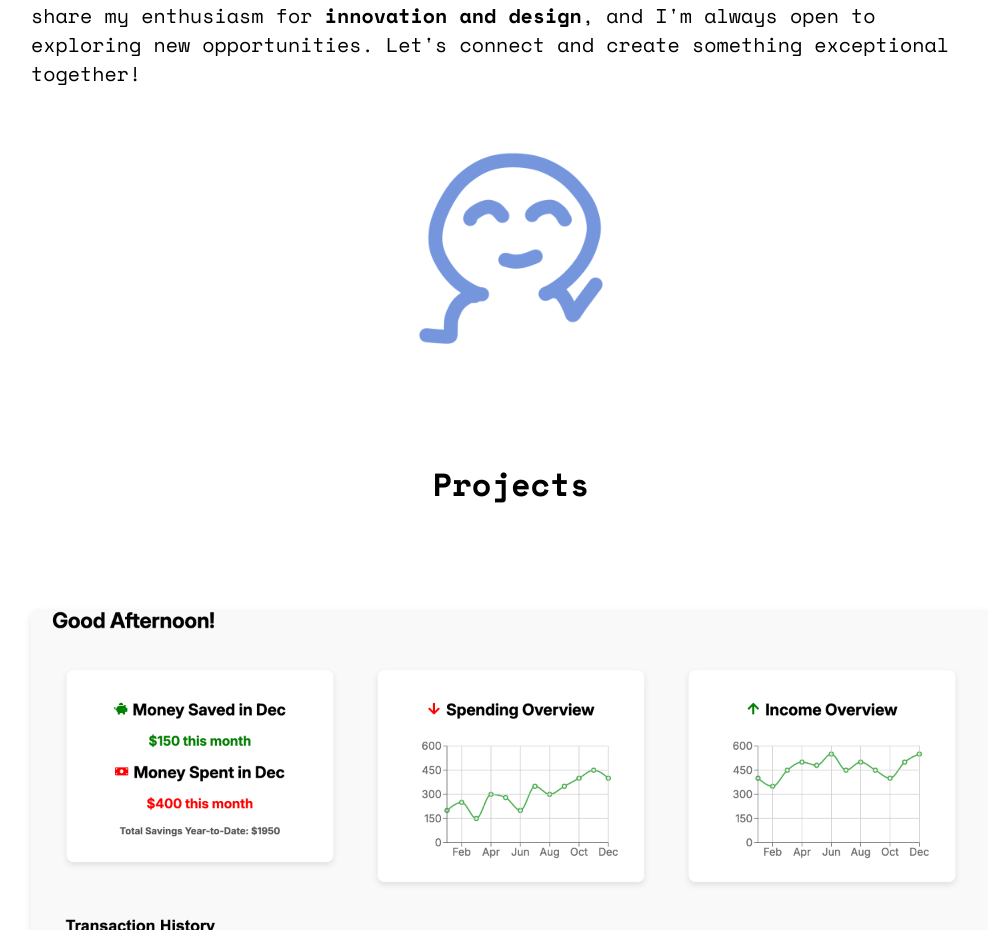
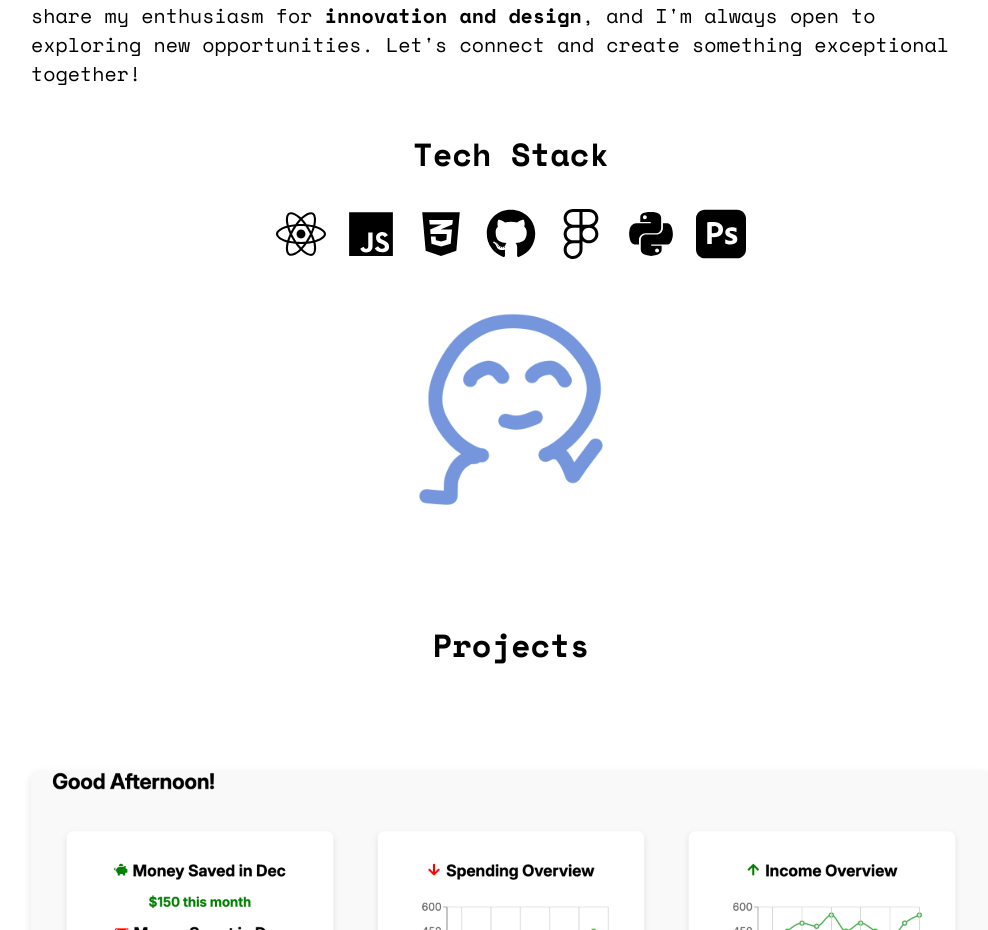
Before and after one commit to isxel/isael-ramirez-portfolio, a React (Vite) app: page / in a window 1280 px wide. Shown: the part 1343-2273 px from the top of the page, without its empty margins (129-1117 px from the left). Built offline with nearby package versions, Linux system fonts and the light colour scheme.

Commit message:
Tech Stack Included. CSS file added for About page

```diff
--- a/package.json
+++ b/package.json
@@ -14,6 +14,7 @@
   "dependencies": {
     "react": "^18.2.0",
     "react-dom": "^18.2.0",
+    "react-icons": "^5.4.0",
     "react-intersection-observer": "^9.13.0",
     "react-router-dom": "^6.26.1",
     "react-slick": "^0.30.2",
--- a/src/components/About.jsx
+++ b/src/components/About.jsx
@@ -1,6 +1,16 @@
-import react from "react";
+import React from "react";
 import "../style/About.css";
 import me from "../assets/me.png";
+import {
+  FaReact,
+  FaGithub,
+  FaFigma,
+  FaCss3Alt,
+  FaPython,
+} from "react-icons/fa";
+import { IoLogoJavascript } from "react-icons/io5";
+import { SiAdobephotoshop } from "react-icons/si";
+
 // import aboutMe from "../assets/aboutMe.png";
 
 const About = () => {
@@ -41,7 +51,15 @@
         new opportunities. Let's connect and create something exceptional
         together!
       </p>
-
+      <h1>Tech Stack</h1>
+      <div className="logo-section">
+        <FaReact className="about-logo" />
+        <IoLogoJavascript className="about-logo" />
+        <FaCss3Alt className="about-logo" />
+        <FaGithub className="about-logo" /> <FaFigma className="about-logo" />
+        <FaPython className="about-logo" />
+        <SiAdobephotoshop className="about-logo" />
+      </div>
       <div className="about-section">
         <div className="about-image">
           <img src={me} alt="self iamge" className="self-image"></img>
--- a/src/style/About.css
+++ b/src/style/About.css
@@ -72,3 +72,24 @@
 .right {
   max-width: 50%;
 }
+
+.about-logo {
+  width: 50px;
+  height: auto;
+  display: block;
+  margin: 10px;
+}
+
+.about-logo:hover {
+  transform: scale(1.1);
+  color: #5898ff;
+}
+
+.logo-section {
+  display: flex;
+  justify-content: center;
+  flex-wrap: wrap;
+  align-items: center;
+  width: 100%;
+  /* padding: 20px; */
+}
```
Also changed, not shown: 1 other file (tests, documents, lock files or other folders).
